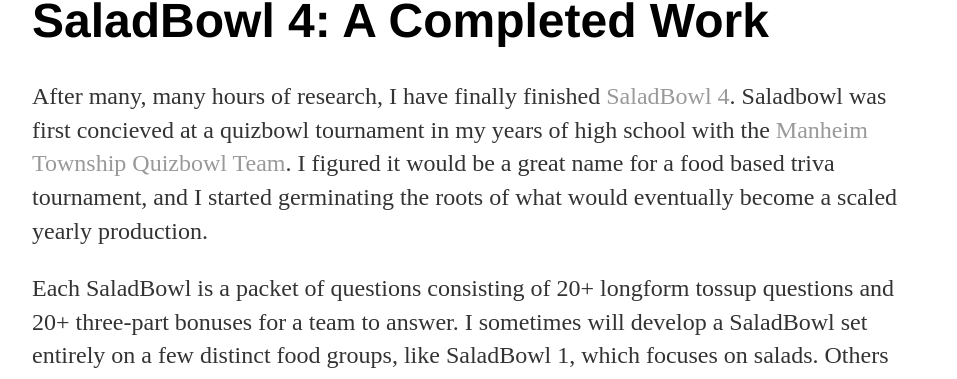
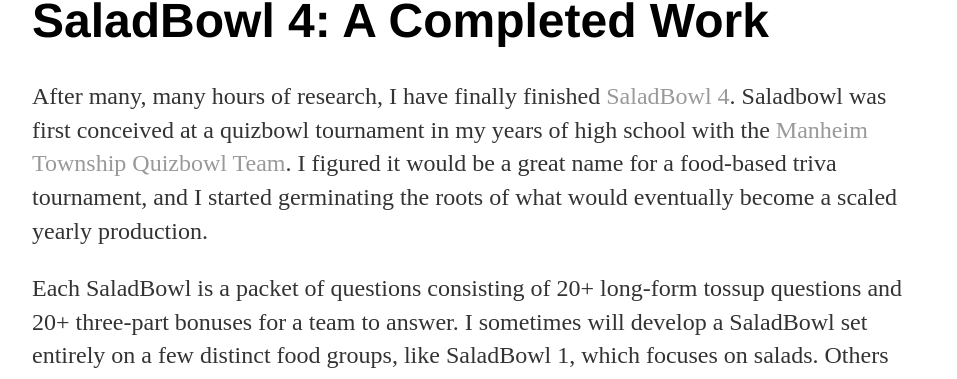
Before and after one commit to nikkoong/nikkoong.github.io, a Jekyll site: the page built from _posts/2020-06-19-Salad-Bowl-4.md, in a window 1280 px wide and 1400 px high. Shown: the part 274-653 px from the top of the window, without its empty margins (160-1117 px from the left). Built offline with Jekyll 4.4.1, drawn with Linux system fonts in a browser that asks for light colours; some of the changed text lies outside the part shown.

Commit message:
Update 2020-06-19-Salad-Bowl-4.md
grammar edits

```diff
--- a/_posts/2020-06-19-Salad-Bowl-4.md
+++ b/_posts/2020-06-19-Salad-Bowl-4.md
@@ -6,9 +6,9 @@
 
 # SaladBowl 4: A Completed Work
 
-After many, many hours of research, I have finally finished [SaladBowl 4](https://nikkoong.github.io/projects/saladbowl.html). Saladbowl was first concieved at a quizbowl tournament in my years of high school with the [Manheim Township Quizbowl Team](https://mtquizbowl.vistaprintdigital.com/). I figured it would be a great name for a food based triva tournament, and I started germinating the roots of what would eventually become a scaled yearly production.
+After many, many hours of research, I have finally finished [SaladBowl 4](https://nikkoong.github.io/projects/saladbowl.html). Saladbowl was first conceived at a quizbowl tournament in my years of high school with the [Manheim Township Quizbowl Team](https://mtquizbowl.vistaprintdigital.com/). I figured it would be a great name for a food-based triva tournament, and I started germinating the roots of what would eventually become a scaled yearly production.
 
-Each SaladBowl is a packet of questions consisting of 20+ longform tossup questions and 20+ three-part bonuses for a team to answer. I sometimes will develop a SaladBowl set entirely on a few distinct food groups, like SaladBowl 1, which focuses on salads. Others will span the breadth of culinary knowledge about historical and regional foods, while SaladBowl 4 is a new horizon entirely.
+Each SaladBowl is a packet of questions consisting of 20+ long-form tossup questions and 20+ three-part bonuses for a team to answer. I sometimes will develop a SaladBowl set entirely on a few distinct food groups, like SaladBowl 1, which focuses on salads. Others will span the breadth of culinary knowledge about historical and regional foods, while SaladBowl 4 is a new horizon entirely.
 
 SaladBowl 4 asks questions about fictitious foods from movies, TV shows, and literature. These foods, while originally found in fiction, are very much foods that are replicable in real life, and are deserving of a mention in the SaladBowl canon.
 
```
Also changed, not shown: other parts of _posts/2020-06-19-Salad-Bowl-4.md (+1 -1 lines).
